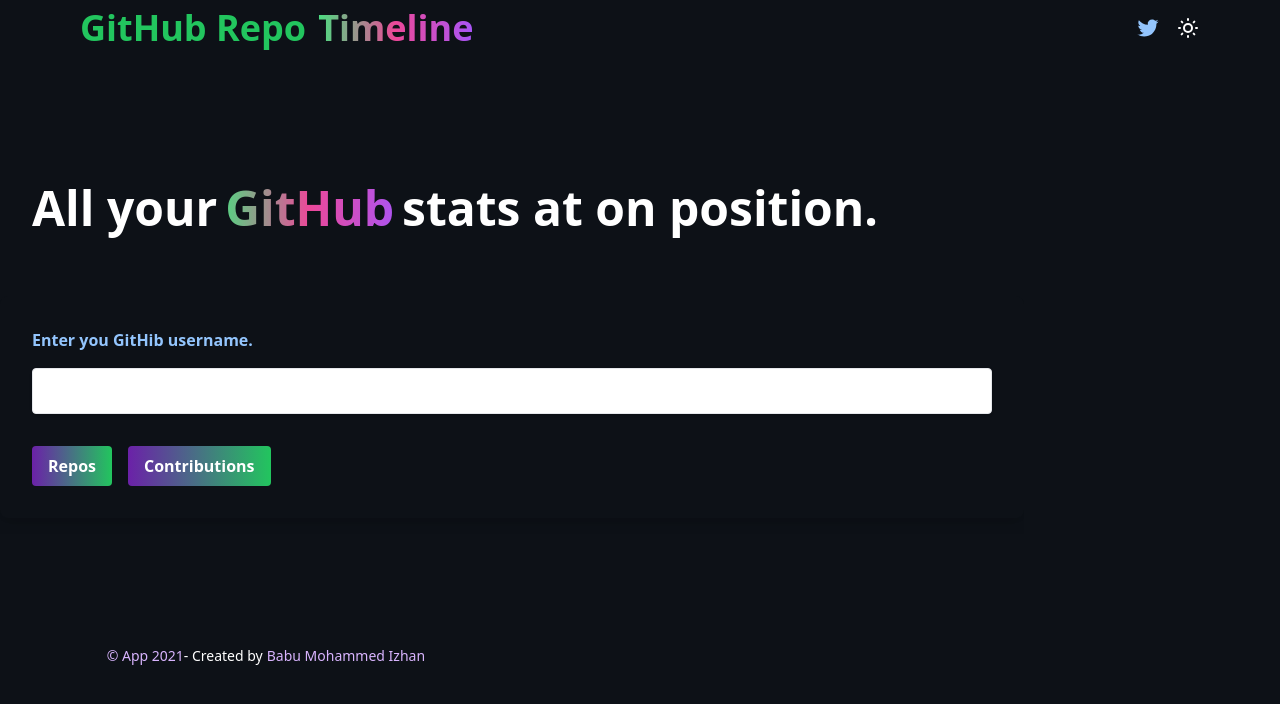
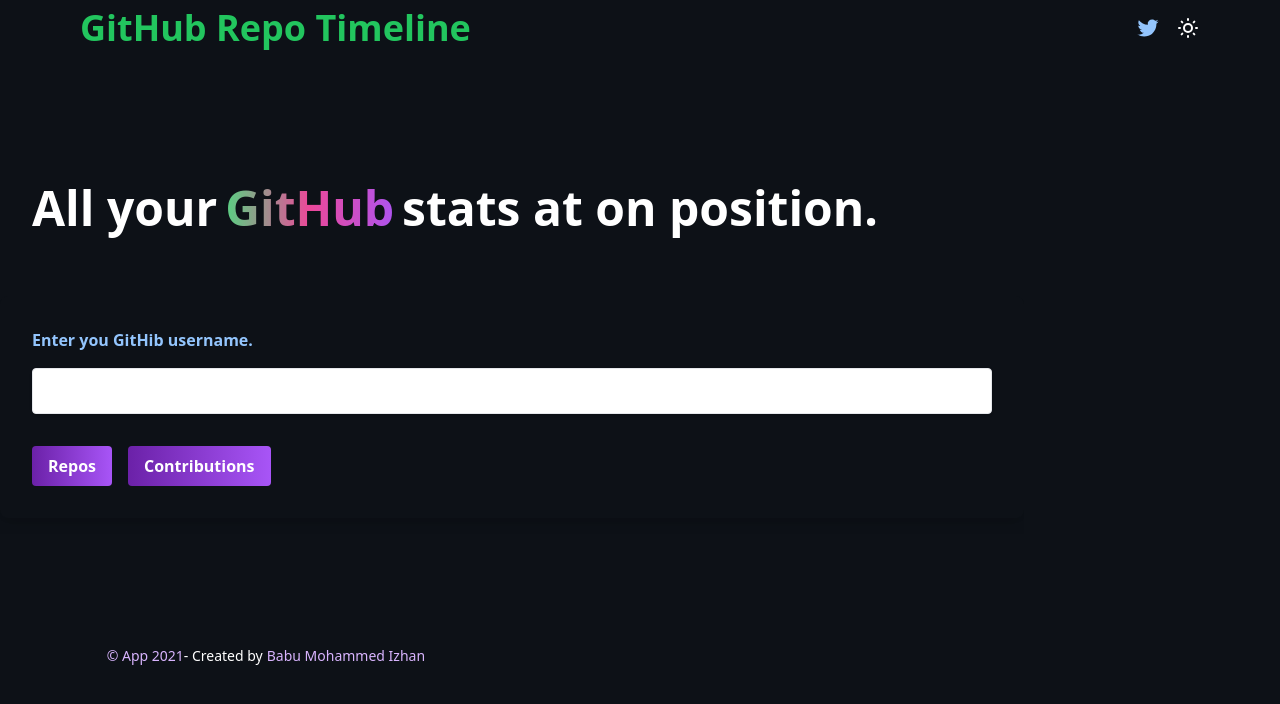
Before and after one commit to Babu-Mohammed-Izhan/github-repo-timeline, a React (Create React App) app: page / in a window 1280 px wide. Shown: the top 704 px of the page. Built offline with nearby package versions, Linux system fonts and the light colour scheme.

Commit message:
Changed some styles

```diff
--- a/src/App.tsx
+++ b/src/App.tsx
@@ -19,10 +19,7 @@
               className="flex items-center text-green-500 no-underline hover:no-underline font-bold text-2xl lg:text-4xl"
               href="/"
             >
-              GitHub Repo
-              <span className="bg-clip-text text-transparent bg-gradient-to-r from-green-400 via-pink-500 to-purple-500 mx-3">
-                Timeline
-              </span>
+              GitHub Repo Timeline
             </a>
 
             <div className="flex justify-end content-center">
--- a/src/components/Startpage.tsx
+++ b/src/components/Startpage.tsx
@@ -1,8 +1,8 @@
-import React, { useState } from "react";
-import { Link } from "react-router-dom";
+import React, { useState } from 'react';
+import { Link } from 'react-router-dom';
 
 const Startpage = () => {
-  const [username, setUsername] = useState("");
+  const [username, setUsername] = useState('');
 
   return (
     <body className="leading-normal tracking-normal text-indigo-400 bg-cover bg-fixed bg-white dark:bg-[rgb(13,17,23)]  h-full">
@@ -39,13 +39,13 @@
 
               <div className="flex items-center justify-start pt-4">
                 <button
-                  className="bg-gradient-to-r from-purple-800 to-green-500 hover:from-purple-500 hover:to-green-500 text-white font-bold py-2 px-4 rounded focus:ring transform transition hover:scale-105 duration-300 ease-in-out mr-4"
+                  className="bg-gradient-to-r from-purple-800 to-purple-500 hover:from-purple-500 hover:to-purple-300 text-white font-bold py-2 px-4 rounded focus:ring transform transition hover:scale-105 duration-300 ease-in-out mr-4"
                   type="button"
                 >
                   <Link to={`/${username}/repo`}>Repos</Link>
                 </button>
                 <button
-                  className="bg-gradient-to-r from-purple-800 to-green-500 hover:from-purple-500 hover:to-green-500 text-white font-bold py-2 px-4 rounded focus:ring transform transition hover:scale-105 duration-300 ease-in-out mr-4"
+                  className="bg-gradient-to-r from-purple-800 to-purple-500 hover:from-purple-500 hover:to-purple-300 text-white font-bold py-2 px-4 rounded focus:ring transform transition hover:scale-105 duration-300 ease-in-out mr-4"
                   type="button"
                 >
                   <Link to={`/${username}/contrib`}>Contributions</Link>
```
